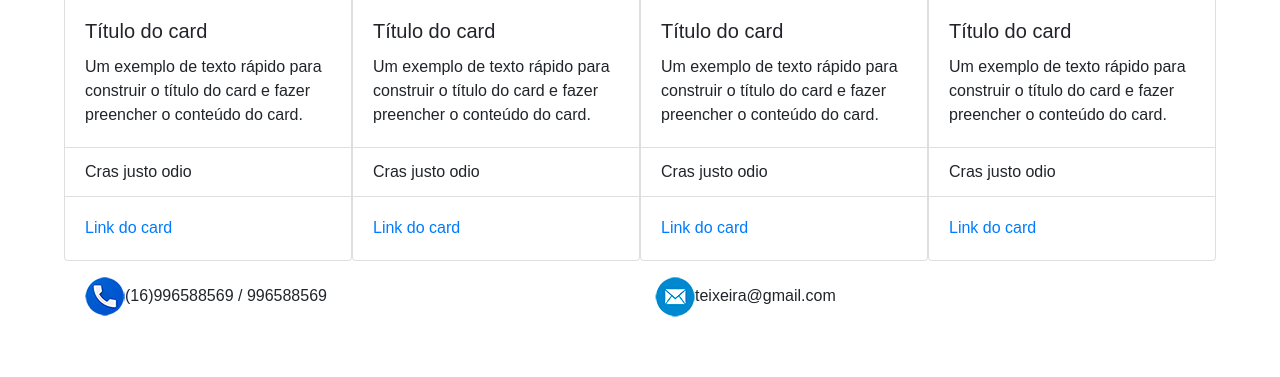
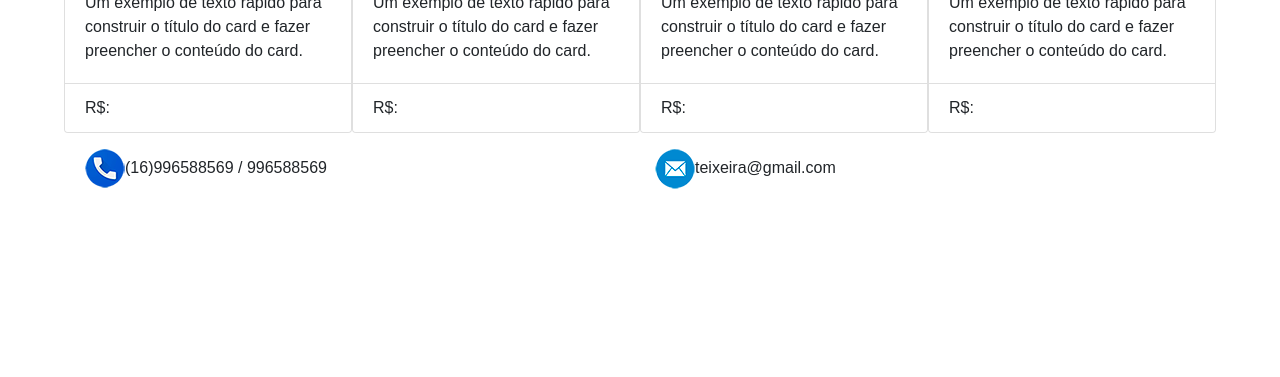
Before and after one commit to Charles417/pezinho-no-ceu, a PHP site: page /pezinho-no-ceu/home.php in a window 1280 px wide. Shown: the part 1281-1658 px from the top of the page. After the commit the page ends 1470 px from the top, so only its background shows below. Run offline with PHP 8.4, Linux system fonts and the light colour scheme.

Commit message:
alterações na home e produtos

```diff
--- a/cadastros/cadastro-css/produto.css
+++ b/cadastros/cadastro-css/produto.css
@@ -10,6 +10,12 @@
 }
 
 /* Form */
+
+.produto {
+    margin: 16px;
+    border: 1px solid #000;
+    padding: 16px;
+}
 
 form .campo {
     margin-bottom: 8px;
--- a/cadastros/cadastro-produto/create.php
+++ b/cadastros/cadastro-produto/create.php
@@ -14,7 +14,7 @@
 
 	if ($conn->query($sql) == true)
 	{
-		echo "Dado inserido no banco";
+		header('Location: http://localhost:8080/pezinho-no-ceu/cadastros/cadastro-produto/cadastro-produto.php');
 	}
 	else
 	{
--- a/cadastros/cadastro-usuario/create.php
+++ b/cadastros/cadastro-usuario/create.php
@@ -16,7 +16,7 @@
 
 	if ($conn->query($sql) == true)
 	{
-		echo "Dado inserido no banco";
+		header ('Location: http://localhost:8080/pezinho-no-ceu/cadastros/cadastro-usuario/cadastro-usuario.php')
 	}
 	else
 	{
--- a/css/geral.css
+++ b/css/geral.css
@@ -71,7 +71,7 @@
     padding-top: 28px;
     padding-right: 110px;
 }
-.produtos{
+.cards{
     display: flex;
     justify-content: center;
     padding-top: 25px;
--- a/home.php
+++ b/home.php
@@ -41,11 +41,10 @@
                     <span class="sr-only">Próximo</span>
                 </a>
             </div>
-            <div class="col-1"></div>
         </div>
 
         <div>
-            <ul class="produtos">
+            <ul class="cards">
                 <div class="card" style="width: 18rem;">
                         <img class="card-img-top" src=".../100px180/?text=Image cap" alt="Imagem de capa do card">
                     <div class="card-body">
@@ -53,11 +52,8 @@
                         <p class="card-text">Um exemplo de texto rápido para construir o título do card e fazer preencher o conteúdo do card.</p>
                     </div>
                     <ul class="list-group list-group-flush">
-                        <li class="list-group-item">Cras justo odio</li>
+                        <li class="list-group-item">R$: </li>
                     </ul>
-                    <div class="card-body">
-                        <a href="#" class="card-link">Link do card</a>
-                    </div>
                 </div>
                 <div class="card" style="width: 18rem;">
                         <img class="card-img-top" src=".../100px180/?text=Image cap" alt="Imagem de capa do card">
@@ -66,11 +62,8 @@
                         <p class="card-text">Um exemplo de texto rápido para construir o título do card e fazer preencher o conteúdo do card.</p>
                     </div>
                     <ul class="list-group list-group-flush">
-                        <li class="list-group-item">Cras justo odio</li>
+                        <li class="list-group-item">R$: </li>
                     </ul>
-                    <div class="card-body">
-                        <a href="#" class="card-link">Link do card</a>
-                    </div>
                 </div>
                 <div class="card" style="width: 18rem;">
                         <img class="card-img-top" src=".../100px180/?text=Image cap" alt="Imagem de capa do card">
@@ -79,11 +72,8 @@
                         <p class="card-text">Um exemplo de texto rápido para construir o título do card e fazer preencher o conteúdo do card.</p>
                     </div>
                     <ul class="list-group list-group-flush">
-                        <li class="list-group-item">Cras justo odio</li>
+                        <li class="list-group-item">R$: </li>
                     </ul>
-                    <div class="card-body">
-                        <a href="#" class="card-link">Link do card</a>
-                    </div>
                 </div>
                 <div class="card" style="width: 18rem;">
                         <img class="card-img-top" src=".../100px180/?text=Image cap" alt="Imagem de capa do card">
@@ -92,16 +82,13 @@
                         <p class="card-text">Um exemplo de texto rápido para construir o título do card e fazer preencher o conteúdo do card.</p>
                     </div>
                     <ul class="list-group list-group-flush">
-                        <li class="list-group-item">Cras justo odio</li>
+                        <li class="list-group-item">R$: </li>
                     </ul>
-                    <div class="card-body">
-                        <a href="#" class="card-link">Link do card</a>
-                    </div>
                 </div>
             </ul>
         </div>
         <div>
-            <ul class="produtos">
+            <ul class="cards">
                 <div class="card" style="width: 18rem;">
                         <img class="card-img-top" src=".../100px180/?text=Image cap" alt="Imagem de capa do card">
                     <div class="card-body">
@@ -109,11 +96,8 @@
                         <p class="card-text">Um exemplo de texto rápido para construir o título do card e fazer preencher o conteúdo do card.</p>
                     </div>
                     <ul class="list-group list-group-flush">
-                        <li class="list-group-item">Cras justo odio</li>
+                        <li class="list-group-item">R$: </li>
                     </ul>
-                    <div class="card-body">
-                        <a href="#" class="card-link">Link do card</a>
-                    </div>
                 </div>
                 <div class="card" style="width: 18rem;">
                         <img class="card-img-top" src=".../100px180/?text=Image cap" alt="Imagem de capa do card">
@@ -122,11 +106,8 @@
                         <p class="card-text">Um exemplo de texto rápido para construir o título do card e fazer preencher o conteúdo do card.</p>
                     </div>
                     <ul class="list-group list-group-flush">
-                        <li class="list-group-item">Cras justo odio</li>
+                        <li class="list-group-item">R$: </li>
                     </ul>
-                    <div class="card-body">
-                        <a href="#" class="card-link">Link do card</a>
-                    </div>
                 </div>
                 <div class="card" style="width: 18rem;">
                         <img class="card-img-top" src=".../100px180/?text=Image cap" alt="Imagem de capa do card">
@@ -135,11 +116,8 @@
                         <p class="card-text">Um exemplo de texto rápido para construir o título do card e fazer preencher o conteúdo do card.</p>
                     </div>
                     <ul class="list-group list-group-flush">
-                        <li class="list-group-item">Cras justo odio</li>
+                        <li class="list-group-item">R$: </li>
                     </ul>
-                    <div class="card-body">
-                        <a href="#" class="card-link">Link do card</a>
-                    </div>
                 </div>
                 <div class="card" style="width: 18rem;">
                         <img class="card-img-top" src=".../100px180/?text=Image cap" alt="Imagem de capa do card">
@@ -148,11 +126,8 @@
                         <p class="card-text">Um exemplo de texto rápido para construir o título do card e fazer preencher o conteúdo do card.</p>
                     </div>
                     <ul class="list-group list-group-flush">
-                        <li class="list-group-item">Cras justo odio</li>
+                        <li class="list-group-item">R$: </li>
                     </ul>
-                    <div class="card-body">
-                        <a href="#" class="card-link">Link do card</a>
-                    </div>
                 </div>
             </ul>
         </div>
```
Also changed, not shown: cadastros/cadastro-produto/images/4389418463675e786c1acb50b6bd0292.jpg (added), cadastros/cadastro-produto/images/457aa9bc395cac9b46232d86d97bc09a.jpg (added), cadastros/cadastro-produto/images/88635f89cf5828a28ad0ea673248a245.jpg (added), cadastros/cadastro-produto/images/ee40d9dc2efca9ba2fa8955cd7af90b8.jpg (added).
